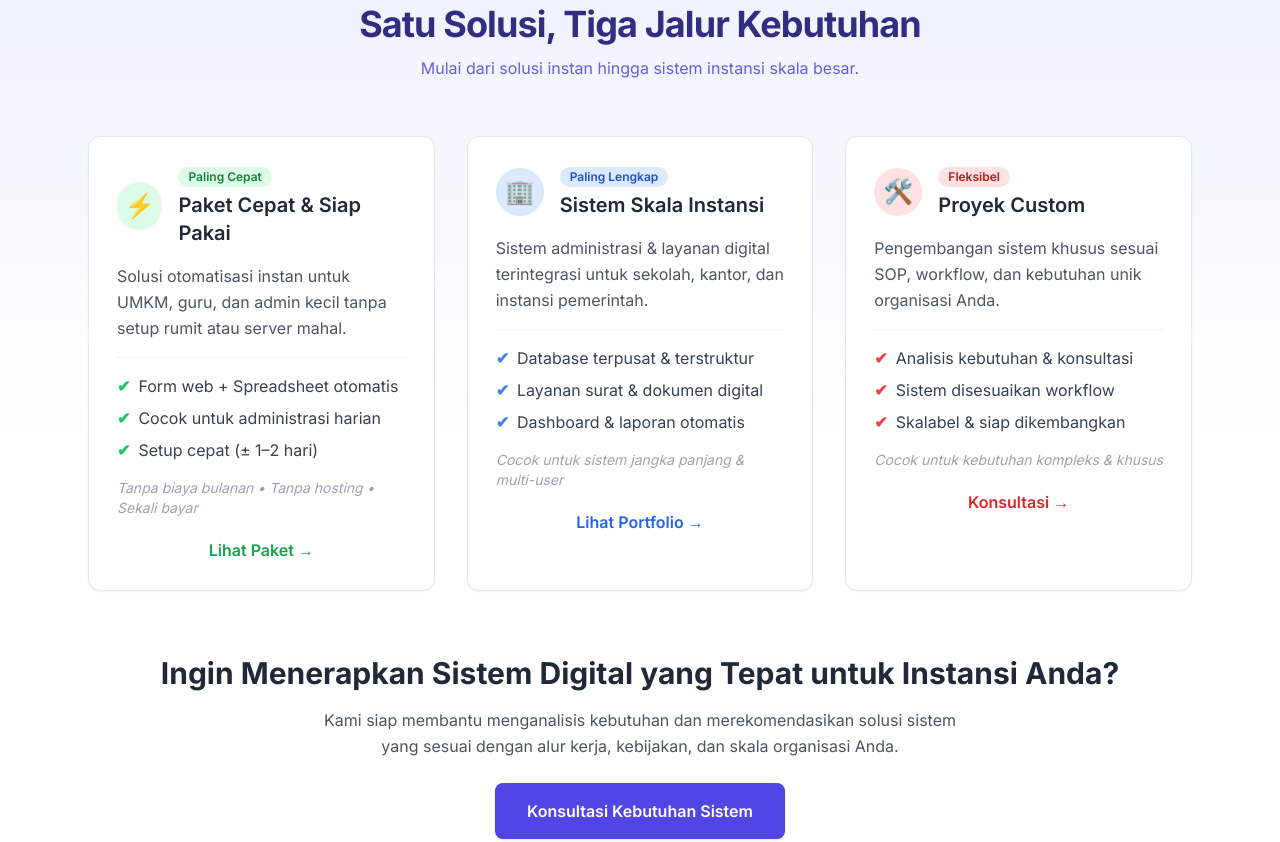
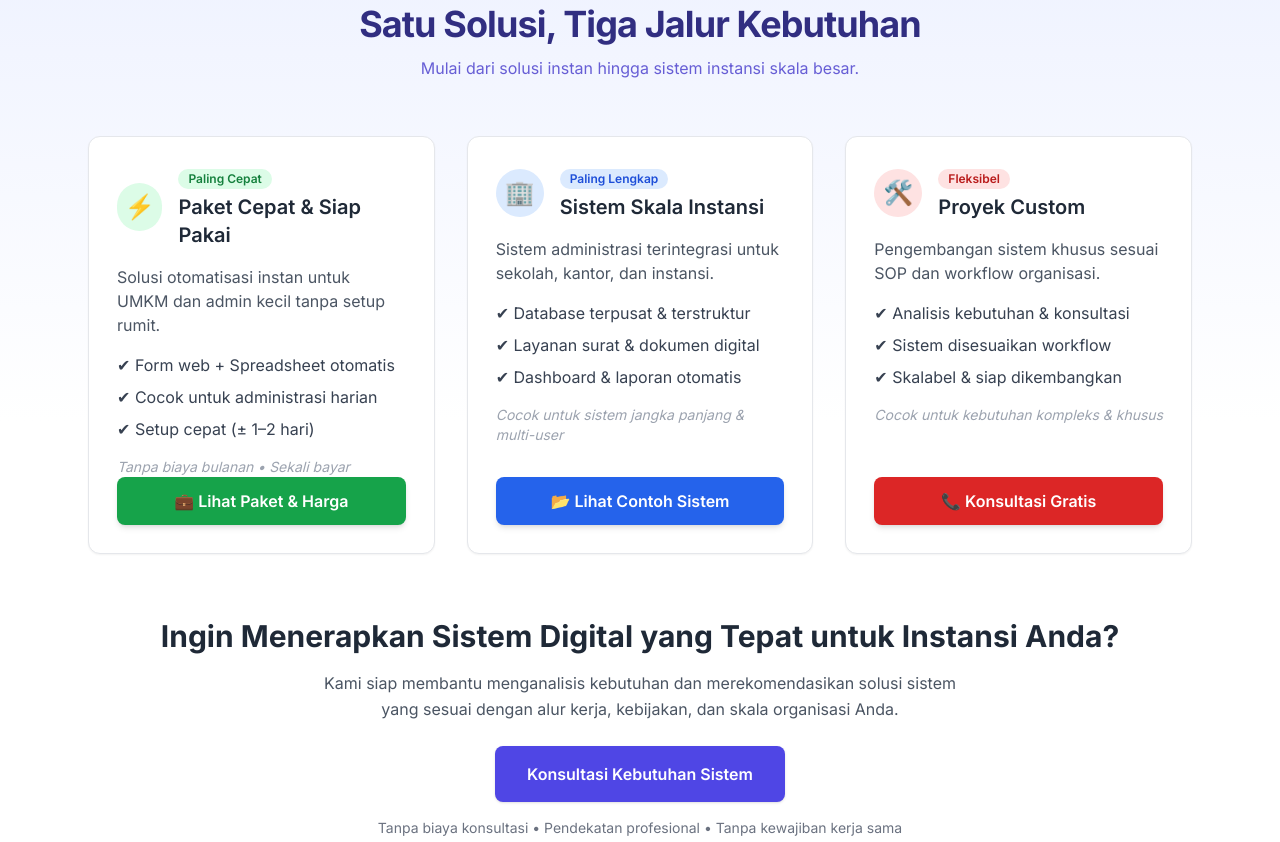
Before and after one commit to ardiaqwami/basic-qedev, a website: page index.html in a window 1280 px wide. Shown: the part 820-1662 px from the top of the page. Drawn offline with nearby package versions, Linux system fonts and the light colour scheme.

Commit message:
update button

```diff
--- a/index.html
+++ b/index.html
@@ -273,15 +273,17 @@
         <div class="grid md:grid-cols-3 gap-5 md:gap-8">
           <!-- CARD 1 -->
           <div
-            class="group bg-white rounded-xl p-6 md:p-7 border border-gray-200 shadow-sm hover:shadow-xl hover:-translate-y-1 transition-all duration-300"
+            class="group bg-white rounded-xl p-6 md:p-7 border border-gray-200 shadow-sm hover:shadow-xl hover:-translate-y-1 transition-all duration-300 flex flex-col"
           >
+            <!-- CONTENT -->
+            <div class="flex-grow text-left">
               <div class="flex items-center gap-4 mb-4">
                 <div
                   class="w-12 h-12 rounded-full bg-green-100 text-green-600 flex items-center justify-center text-2xl"
                 >
                   ⚡
                 </div>
-              <div class="leading-tight text-left">
+                <div>
                   <span
                     class="inline-block mb-1 px-2.5 py-0.5 text-xs font-semibold rounded-full bg-green-100 text-green-700"
                   >
@@ -293,51 +295,43 @@
                 </div>
               </div>
 
-            <p class="text-base text-gray-600 leading-relaxed mb-4 text-left">
-              Solusi otomatisasi instan untuk UMKM, guru, dan admin kecil tanpa
-              setup rumit atau server mahal.
+              <p class="text-gray-600 mb-4">
+                Solusi otomatisasi instan untuk UMKM dan admin kecil tanpa setup
+                rumit.
               </p>
 
-            <hr class="border-gray-100 mb-4" />
-
-            <ul class="text-base text-gray-700 space-y-2 mb-4 text-left">
-              <li class="flex items-start gap-2">
-                <span class="text-green-500 font-bold">✔</span>
-                Form web + Spreadsheet otomatis
-              </li>
-              <li class="flex items-start gap-2">
-                <span class="text-green-500 font-bold">✔</span>
-                Cocok untuk administrasi harian
-              </li>
-              <li class="flex items-start gap-2">
-                <span class="text-green-500 font-bold">✔</span>
-                Setup cepat (± 1–2 hari)
-              </li>
+              <ul class="text-gray-700 space-y-2 mb-4">
+                <li>✔ Form web + Spreadsheet otomatis</li>
+                <li>✔ Cocok untuk administrasi harian</li>
+                <li>✔ Setup cepat (± 1–2 hari)</li>
               </ul>
 
-            <p class="text-sm text-gray-400 italic mb-5 text-left">
-              Tanpa biaya bulanan • Tanpa hosting • Sekali bayar
+              <p class="text-sm text-gray-400 italic">
+                Tanpa biaya bulanan • Sekali bayar
               </p>
+            </div>
 
+            <!-- BUTTON -->
             <a
               href="#pricing"
-              class="inline-flex items-center gap-1 text-base font-semibold text-green-600"
+              class="mt-auto h-12 inline-flex items-center justify-center gap-2 bg-green-600 text-white rounded-lg font-semibold shadow-md hover:bg-green-700 transition"
             >
-              Lihat Paket →
+              💼 Lihat Paket & Harga
             </a>
           </div>
 
           <!-- CARD 2 -->
           <div
-            class="group bg-white rounded-xl p-6 md:p-7 shadow-sm border border-gray-200 hover:shadow-xl hover:-translate-y-1 transition-all duration-300"
+            class="group bg-white rounded-xl p-6 md:p-7 border border-gray-200 shadow-sm hover:shadow-xl hover:-translate-y-1 transition-all duration-300 flex flex-col"
           >
+            <div class="flex-grow text-left">
               <div class="flex items-center gap-4 mb-4">
                 <div
                   class="w-12 h-12 rounded-full bg-blue-100 text-blue-600 flex items-center justify-center text-2xl"
                 >
                   🏢
                 </div>
-              <div class="leading-tight text-left">
+                <div>
                   <span
                     class="inline-block mb-1 px-2.5 py-0.5 text-xs font-semibold rounded-full bg-blue-100 text-blue-700"
                   >
@@ -349,51 +343,42 @@
                 </div>
               </div>
 
-            <p class="text-base text-gray-600 leading-relaxed mb-4 text-left">
-              Sistem administrasi & layanan digital terintegrasi untuk sekolah,
-              kantor, dan instansi pemerintah.
+              <p class="text-gray-600 mb-4">
+                Sistem administrasi terintegrasi untuk sekolah, kantor, dan
+                instansi.
               </p>
 
-            <hr class="border-gray-100 mb-4" />
-
-            <ul class="text-base text-gray-700 space-y-2 mb-4 text-left">
-              <li class="flex items-start gap-2">
-                <span class="text-blue-500 font-bold">✔</span>
-                Database terpusat & terstruktur
-              </li>
-              <li class="flex items-start gap-2">
-                <span class="text-blue-500 font-bold">✔</span>
-                Layanan surat & dokumen digital
-              </li>
-              <li class="flex items-start gap-2">
-                <span class="text-blue-500 font-bold">✔</span>
-                Dashboard & laporan otomatis
-              </li>
+              <ul class="text-gray-700 space-y-2 mb-4">
+                <li>✔ Database terpusat & terstruktur</li>
+                <li>✔ Layanan surat & dokumen digital</li>
+                <li>✔ Dashboard & laporan otomatis</li>
               </ul>
 
-            <p class="text-sm text-gray-400 italic mb-5 text-left">
+              <p class="text-sm text-gray-400 italic">
                 Cocok untuk sistem jangka panjang & multi-user
               </p>
+            </div>
 
             <a
               href="#portfolio"
-              class="inline-flex items-center gap-1 text-base font-semibold text-blue-600"
+              class="mt-auto h-12 inline-flex items-center justify-center gap-2 bg-blue-600 text-white rounded-lg font-semibold shadow-md hover:bg-blue-700 transition"
             >
-              Lihat Portfolio →
+              📂 Lihat Contoh Sistem
             </a>
           </div>
 
           <!-- CARD 3 -->
           <div
-            class="group bg-white rounded-xl p-6 md:p-7 shadow-sm border border-gray-200 hover:shadow-xl hover:-translate-y-1 transition-all duration-300"
+            class="group bg-white rounded-xl p-6 md:p-7 border border-gray-200 shadow-sm hover:shadow-xl hover:-translate-y-1 transition-all duration-300 flex flex-col"
           >
+            <div class="flex-grow text-left">
               <div class="flex items-center gap-4 mb-4">
                 <div
                   class="w-12 h-12 rounded-full bg-red-100 text-red-600 flex items-center justify-center text-2xl"
                 >
                   🛠️
                 </div>
-              <div class="leading-tight text-left">
+                <div>
                   <span
                     class="inline-block mb-1 px-2.5 py-0.5 text-xs font-semibold rounded-full bg-red-100 text-red-700"
                   >
@@ -405,37 +390,26 @@
                 </div>
               </div>
 
-            <p class="text-base text-gray-600 leading-relaxed mb-4 text-left">
-              Pengembangan sistem khusus sesuai SOP, workflow, dan kebutuhan
-              unik organisasi Anda.
+              <p class="text-gray-600 mb-4">
+                Pengembangan sistem khusus sesuai SOP dan workflow organisasi.
               </p>
 
-            <hr class="border-gray-100 mb-4" />
-
-            <ul class="text-base text-gray-700 space-y-2 mb-4 text-left">
-              <li class="flex items-start gap-2">
-                <span class="text-red-500 font-bold">✔</span>
-                Analisis kebutuhan & konsultasi
-              </li>
-              <li class="flex items-start gap-2">
-                <span class="text-red-500 font-bold">✔</span>
-                Sistem disesuaikan workflow
-              </li>
-              <li class="flex items-start gap-2">
-                <span class="text-red-500 font-bold">✔</span>
-                Skalabel & siap dikembangkan
-              </li>
+              <ul class="text-gray-700 space-y-2 mb-4">
+                <li>✔ Analisis kebutuhan & konsultasi</li>
+                <li>✔ Sistem disesuaikan workflow</li>
+                <li>✔ Skalabel & siap dikembangkan</li>
               </ul>
 
-            <p class="text-sm text-gray-400 italic mb-5 text-left">
+              <p class="text-sm text-gray-400 italic">
                 Cocok untuk kebutuhan kompleks & khusus
               </p>
+            </div>
 
             <a
               href="https://wa.me/6285189378311"
-              class="inline-flex items-center gap-1 text-base font-semibold text-red-600"
+              class="mt-auto h-12 inline-flex items-center justify-center gap-2 bg-red-600 text-white rounded-lg font-semibold shadow-md hover:bg-red-700 transition"
             >
-              Konsultasi →
+              📞 Konsultasi Gratis
             </a>
           </div>
         </div>
@@ -795,7 +769,7 @@
               <li>✅ Form HTML + Apps Script</li>
               <li>✅ Simpan otomatis ke Spreadsheet</li>
               <li>✅ Tampilan responsif dasar</li>
-              <li>✅ Panduan setup singkat</li>
+              <li>✅ Panduan Penggunaan</li>
             </ul>
             <a
               href="https://wa.me/6285189378311?text=Halo%20QEDev%2C%20Saya%20mau%20order%20Paket%20Basic"
@@ -840,7 +814,7 @@
               <li>✅ Semua fitur Pro</li>
               <li>✅ Laporan otomatis (rekap & grafik)</li>
               <li>✅ Integrasi multi-sheet</li>
-              <li>✅ UI modern berbasis Tailwind</li>
+              <li>✅ UI modern, rapi, dan responsif</li>
               <li>✅ Installable di HP (PWA-ready)</li>
               <li>✅ Bisa offline + auto-sync</li>
               <li>✅ Bisa di-host di Netlify / GitHub</li>
```
Lines whose indentation alone changed are shown as unchanged.
